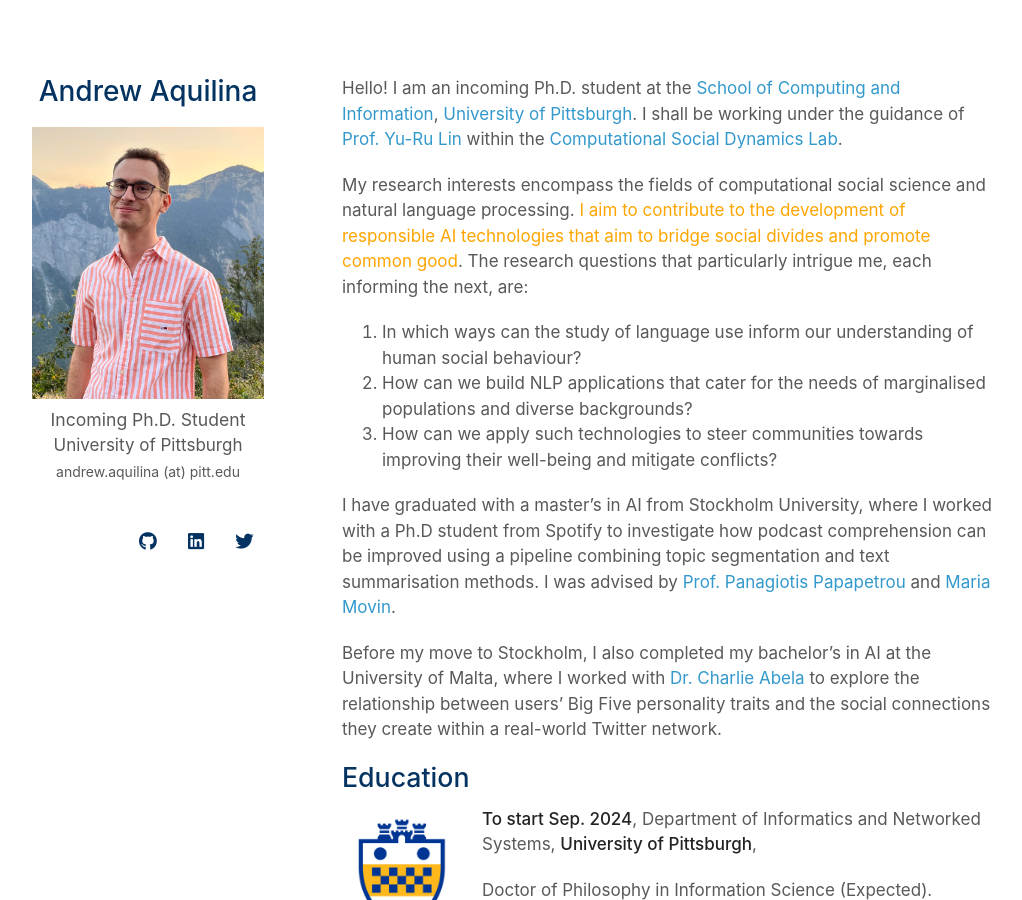
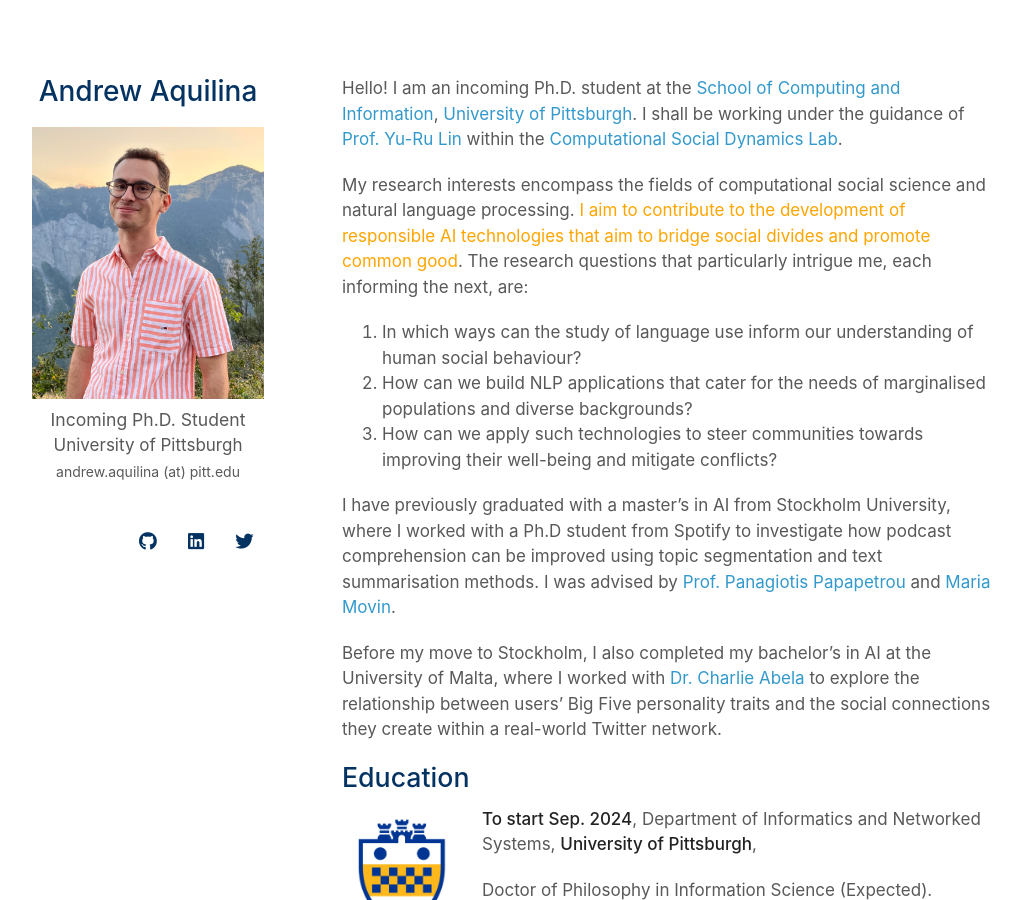
Before and after one commit to andaqu/andaqu.github.io, a Jekyll site: the page built from index.md, in a window 1280 px wide and 900 px high. Shown: the whole window, without its empty margins (128-1150 px from the left). Built offline with Jekyll 4.4.1, drawn with Linux system fonts in a browser that asks for light colours; nearby versions of some CDN libraries; a style sheet for code colours, icons or effects is not loaded.

Commit message:
Update index.md

```diff
--- a/index.md
+++ b/index.md
@@ -12,7 +12,7 @@
   <li>How can we apply such technologies to steer communities towards improving their well-being and mitigate conflicts?</li>
 </ol>
 
-I have graduated with a master’s in AI from Stockholm University, where I worked with a Ph.D student from Spotify to investigate how podcast comprehension can be improved using a pipeline combining topic segmentation and text summarisation methods. I was advised by [Prof. Panagiotis Papapetrou](https://papapetrou.blogs.dsv.su.se/) and [Maria Movin](https://www.linkedin.com/in/mariamovin).
+I have previously graduated with a master’s in AI from Stockholm University, where I worked with a Ph.D student from Spotify to investigate how podcast comprehension can be improved using topic segmentation and text summarisation methods. I was advised by [Prof. Panagiotis Papapetrou](https://papapetrou.blogs.dsv.su.se/) and [Maria Movin](https://www.linkedin.com/in/mariamovin).
 
 Before my move to Stockholm, I also completed my bachelor’s in AI at the University of Malta, where I worked with [Dr. Charlie Abela](https://www.um.edu.mt/profile/charlieabela) to explore the relationship between users’ Big Five personality traits and the social connections they create within a real-world Twitter network.
 
```
